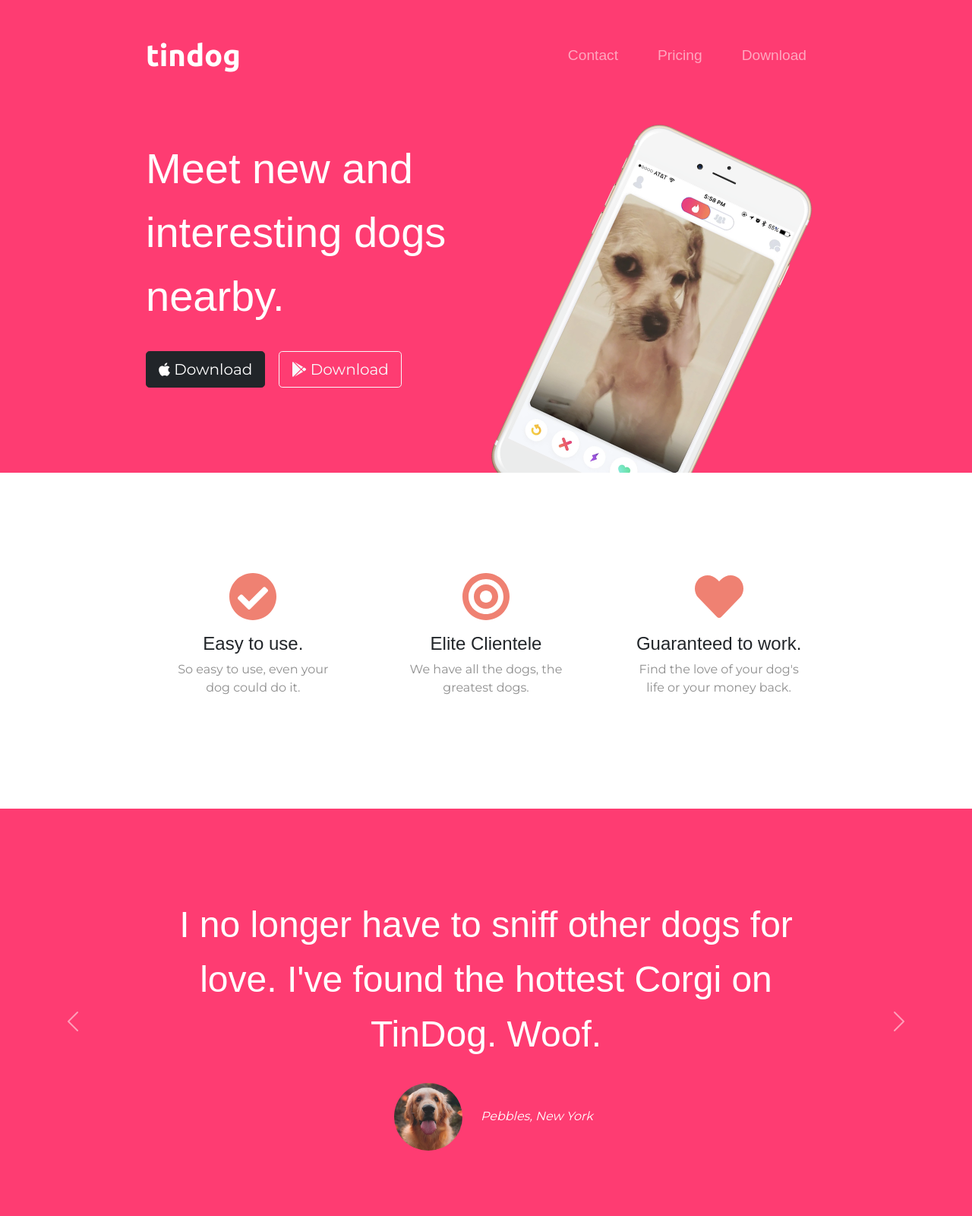
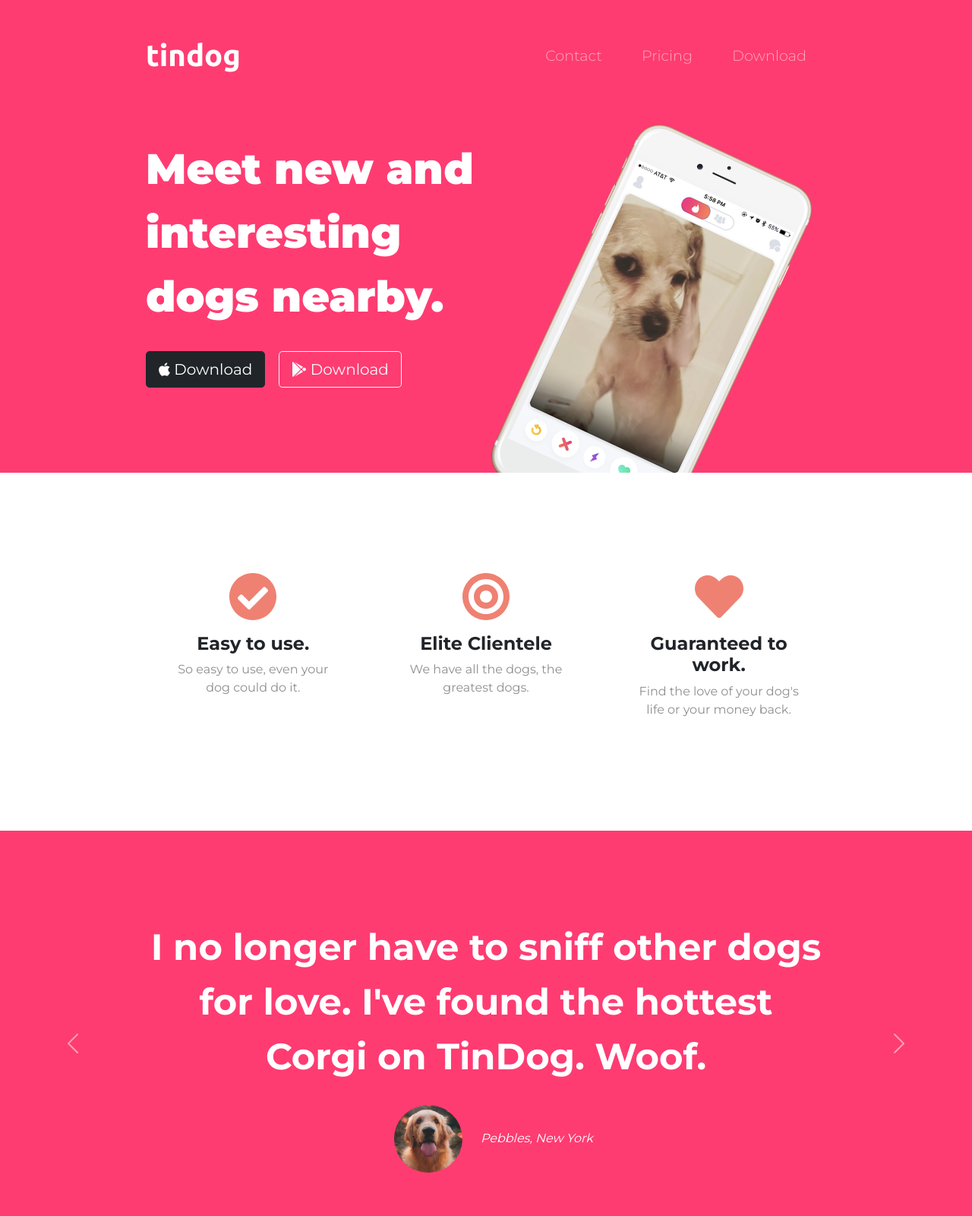
Before and after one commit to Eaylcn/tindog, a plain HTML site: page index.html in a window 1280 px wide. Shown: the top 1600 px of the page at 76% size. Drawn offline with nearby package versions, Linux system fonts and the light colour scheme.

Commit message:
Add files via upload

```diff
--- a/css/styles.css
+++ b/css/styles.css
@@ -11,20 +11,23 @@ body {
 }
 
 h1 {
-  font-family: 'Montserrat-Black', sans-serif;
+  font-family: 'Montserrat', sans-serif;
+  font-weight: 900;
   font-size: 3.5rem;
   line-height: 1.5;
   color: #ffffff;
 }
 
 h2 {
-  font-family: 'Montserrat-Bold', sans-serif;
+  font-family: 'Montserrat', sans-serif;
+  font-weight: 700;
   font-size: 3rem;
   line-height: 1.5;
 }
 
 h3 {
-  font-family: 'Montserrat-Bold', sans-serif;
+  font-family: 'Montserrat', sans-serif;
+  font-weight: 700;
   font-size: 1.5rem;
 }
 
@@ -49,7 +52,8 @@ p {
 
 .nav-link {
   font-size: 1.2rem;
-  font-family: 'Montserrat-Light', sans-serif;
+  font-family: 'Montserrat', sans-serif;
+  font-weight: 300;
 }
 
 /* Download Buttons */
@@ -155,7 +159,8 @@ p {
 }
 
 .cta-title{
-  font-family: 'Montserrat-Black', sans-serif;
+  font-family: 'Montserrat', sans-serif;
+  font-weight: 900;
   font-size: 3.5rem;
   line-height: 1.5;
 }
--- a/index.html
+++ b/index.html
@@ -10,7 +10,7 @@
 
   <!-- Google Fonts -->
   <link rel="preconnect" href="https://fonts.gstatic.com">
-  <link href="https://fonts.googleapis.com/css2?family=Montserrat:wght@100;400;900&family=Ubuntu:wght@300;500;700&amp;display=swap" rel="stylesheet">
+  <link href="https://fonts.googleapis.com/css2?family=Montserrat:wght@100;300;400;700;900&family=Ubuntu:wght@300;500;700&display=swap" rel="stylesheet">
 
   <!-- CSS Stylesheets -->
   <link href="https://cdn.jsdelivr.net/npm/bootstrap@5.0.0-beta3/dist/css/bootstrap.min.css" rel="stylesheet" integrity="sha384-eOJMYsd53ii+scO/bJGFsiCZc+5NDVN2yr8+0RDqr0Ql0h+rP48ckxlpbzKgwra6" crossorigin="anonymous">
@@ -133,7 +133,7 @@
   <!-- Press -->
 
   <section id="press">
-    <img class="press-logo" src="images/techcrunch.png" alt="tc-logo">
+    <img class="press-logo" src="images/TechCrunch.png" alt="tc-logo">
     <img class="press-logo" src="images/tnw.png" alt="tnw-logo">
     <img class="press-logo" src="images/bizinsider.png" alt="biz-insider-logo">
     <img class="press-logo" src="images/mashable.png" alt="mashable-logo">
```
